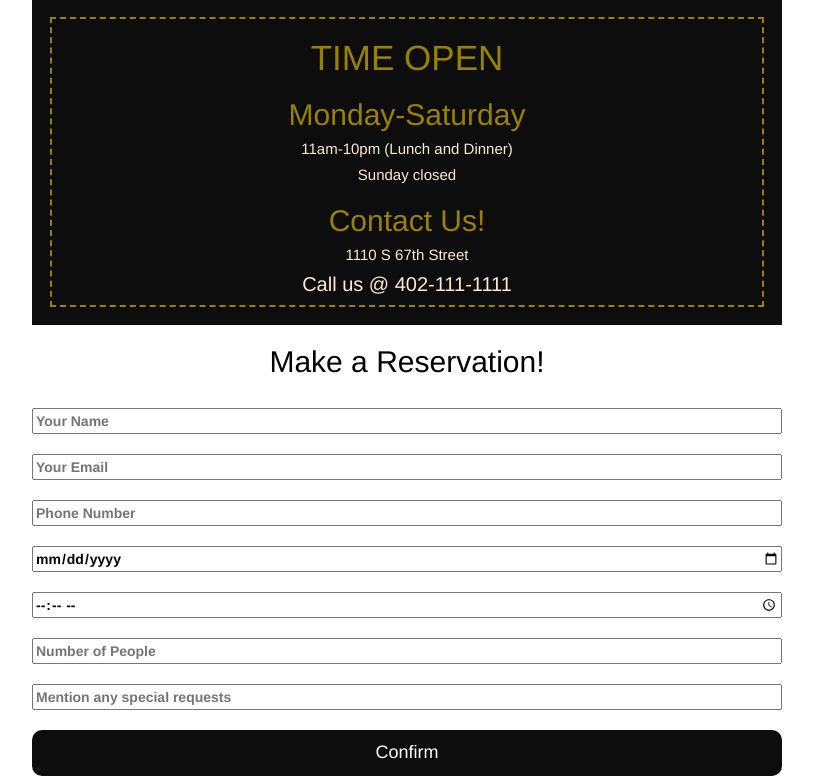
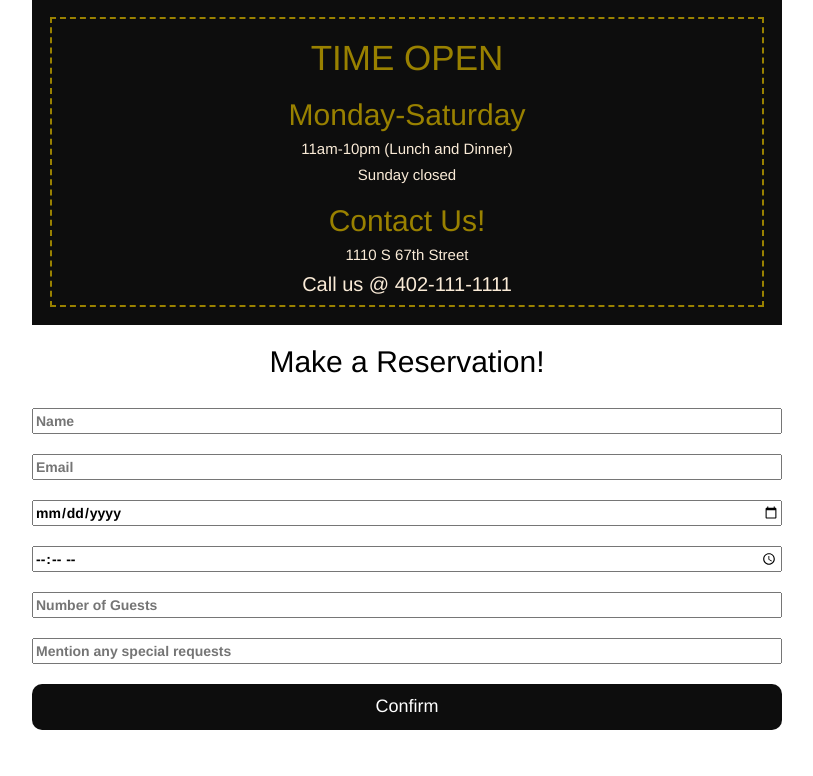
Before and after one commit to daweili1117/webapp-project-team3, a Django app: page /reservation/ in a window 1280 px wide. Shown: the part 83-859 px from the top of the page, without its empty margins (38-851 px from the left). After the commit the page ends 813 px from the top, so only its background shows below. Run offline with Django 3.2, Linux system fonts and the light colour scheme; some libraries are stand-ins or nearby versions.

Commit message:
Update reservation models.py

```diff
--- a/restaurant/indianexpress/templates/indianexpress/reservation.html
+++ b/restaurant/indianexpress/templates/indianexpress/reservation.html
@@ -107,27 +107,23 @@
                 <h2 class="heading heading-yellow">Make a Reservation!</h2>
 
                 <div class="form-field">
-                    <input type="text" placeholder="Your Name">
+                    <input type="text" placeholder="Name">
                 </div>
 
                 <div class="form-field">
-                    <input type="email" placeholder="Your Email">
+                    <input type="email" placeholder="Email">
                 </div>
 
                 <div class="form-field">
-                    <input type="text" placeholder="Phone Number">
+                    <input type="date" placeholder="Date" title="Date">
                 </div>
 
                 <div class="form-field">
-                    <input type="date" placeholder="Date" title="Please Pick Up Date.">
+                    <input type="time" placeholder="Time" title="Time" >
                 </div>
 
                 <div class="form-field">
-                    <input type="time" placeholder="Time" title="Please choose Time." >
-                </div>
-
-                <div class="form-field">
-                    <input type="number" placeholder="Number of People">
+                    <input type="number" placeholder="Number of Guests">
                 </div>
 
                 <div class="form-field">
```
Also changed, not shown: restaurant/indianexpress/models.py (+8 -0 lines), restaurant/db.sqlite3, restaurant/indianexpress/migrations/0010_reservation.py (added).
